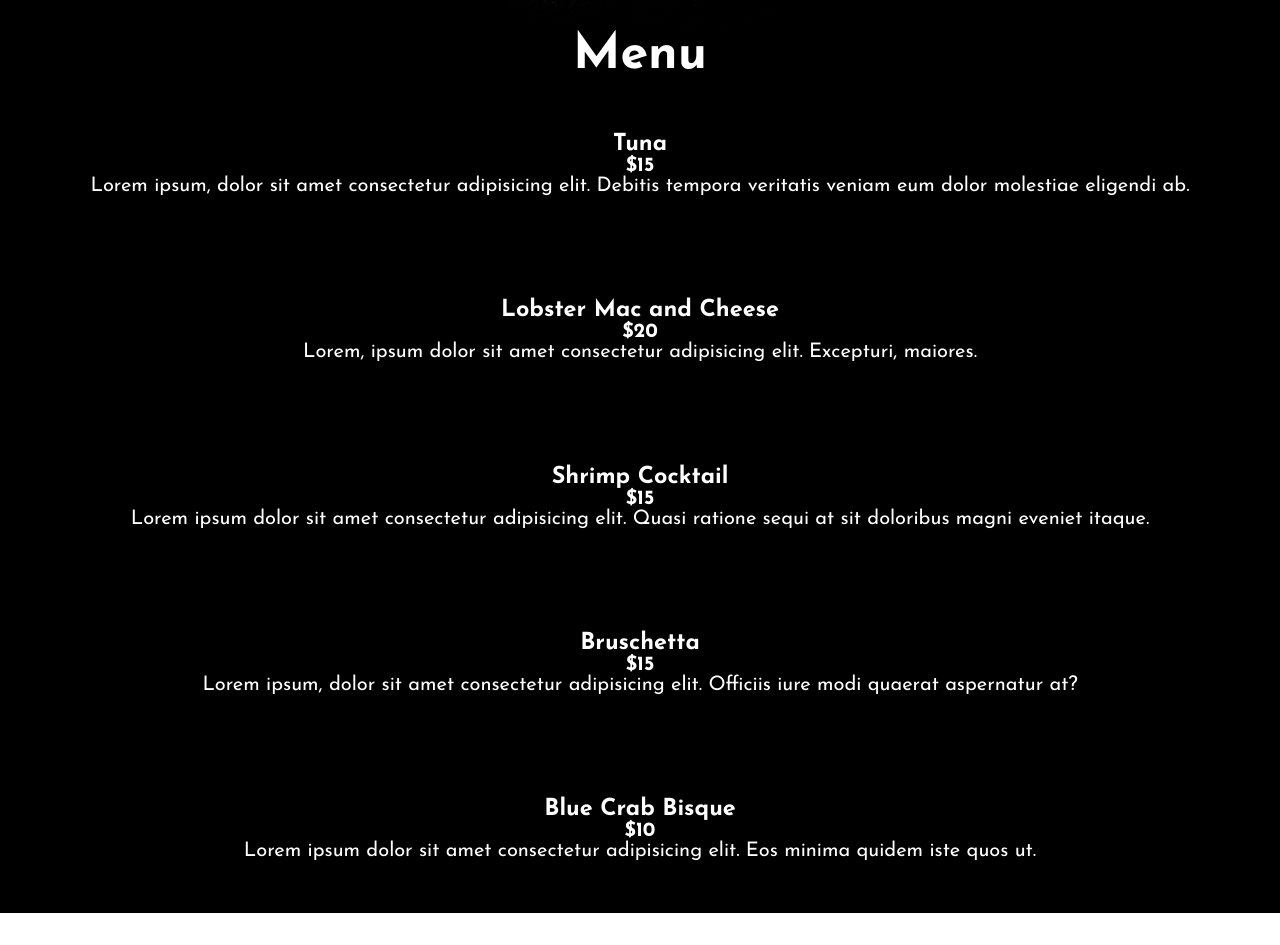
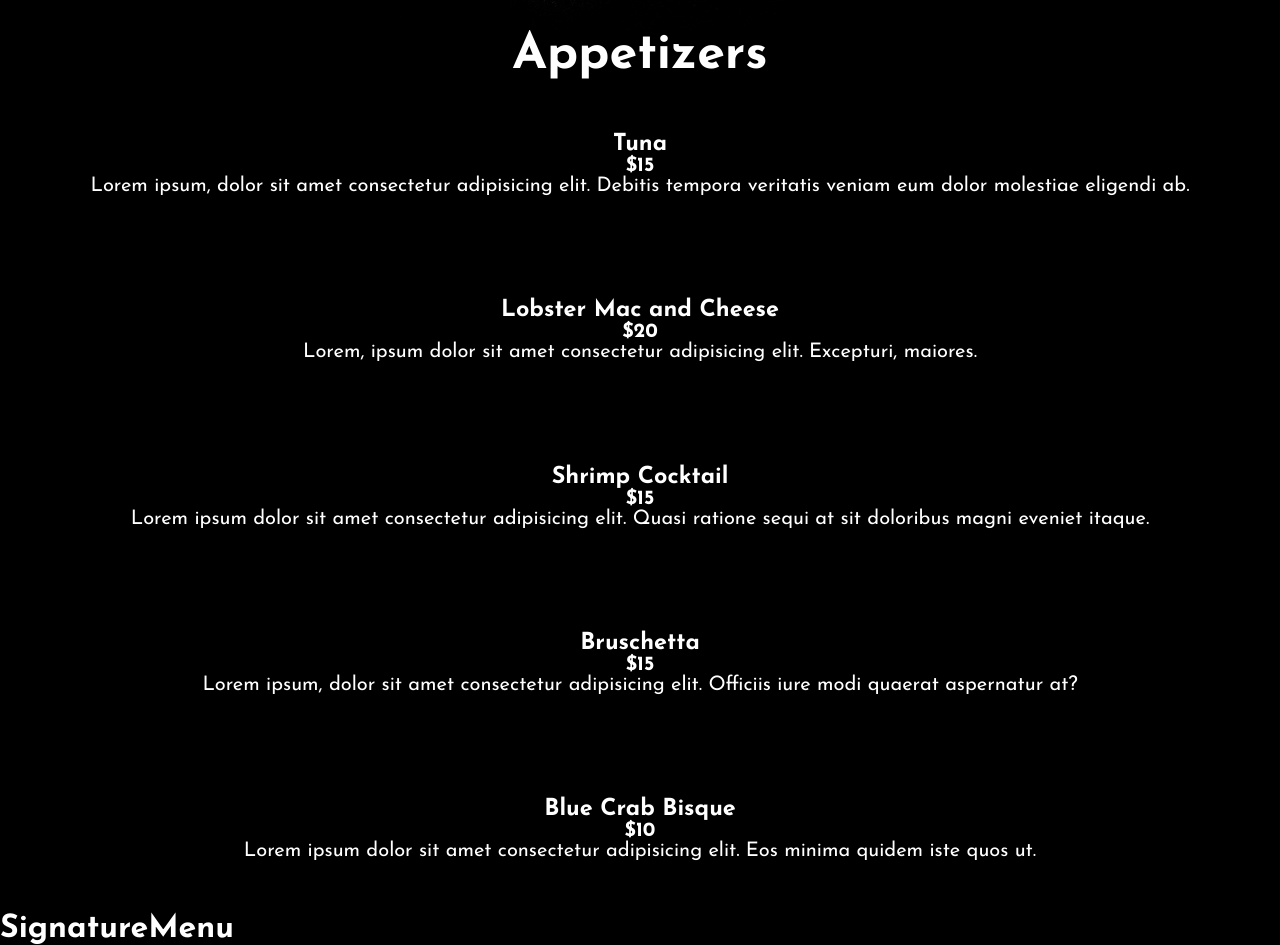
Before and after one commit to BrandonHart1/react-kitchen, a React (Create React App) app: page / in a window 1280 px wide. Shown: the part 759-1704 px from the top of the page. Before the commit the page ends 1672 px from the top, so only its background shows below. Built offline with nearby package versions, Linux system fonts and the light colour scheme; the HTML template or start-up script is replaced by a standard one; a web font is replaced by a local one.

Commit message:
Adding main menu

```diff
--- a/src/App.js
+++ b/src/App.js
@@ -3,7 +3,8 @@ import Hero from './components/Hero';
 import Navbar from './components/Navbar';
 import ScrollToTop from './components/ScrollToTop';
 import Footer from './components/Footer';
-import Menu from './components/Menu';
+import Appetizers from './components/Appetizers';
+import SignatureMenu from './components/SignatureMenu';
 
 function App() {
   return (
@@ -11,7 +12,8 @@ function App() {
       <ScrollToTop />
       <Navbar />
       <Hero />
-      <Menu />
+      <Appetizers />
+      <SignatureMenu />
       <Footer />
     </>
     // Testing
--- a/src/components/Menu.jsx
+++ b/src/components/Appetizers.jsx
@@ -2,11 +2,11 @@ import React from 'react';
 import data from '../data/data';
 import styled from 'styled-components';
 
-const Menu = () => {
+const Appetizers = () => {
   return (
     <>
-      <MenuSection className='menu'>
-        <h1>Menu</h1>
+      <AppetizerSection className='menu'>
+        <h1>Appetizers</h1>
         {data.items.map((item, i) => (
           <div key={i} className='menu__items'>
             <div className='menu__name'>
@@ -20,12 +20,12 @@ const Menu = () => {
             </div>
           </div>
         ))}
-      </MenuSection>
+      </AppetizerSection>
     </>
   );
 };
 
-const MenuSection = styled.menu`
+const AppetizerSection = styled.menu`
   background-color: #000000;
   color: #fff;
 
@@ -42,4 +42,4 @@ const MenuSection = styled.menu`
   }
 `;
 
-export default Menu;
+export default Appetizers;
--- a/src/components/Hero.jsx
+++ b/src/components/Hero.jsx
@@ -45,6 +45,7 @@ const Section = styled.section`
   }
 
   .description h1 {
+    margin-left: 20px;
     font-size: 50px;
   }
 
--- /dev/null
+++ b/src/components/SignatureMenu.jsx
@@ -0,0 +1,19 @@
+import React from 'react';
+import styled from 'styled-components';
+
+const SignatureMenu = () => {
+  return (
+    <>
+      <SignatureSection>
+        <h1>SignatureMenu</h1>
+      </SignatureSection>
+    </>
+  );
+};
+
+const SignatureSection = styled.menu`
+  background-color: #000000;
+  color: #fff;
+`;
+
+export default SignatureMenu;
```
